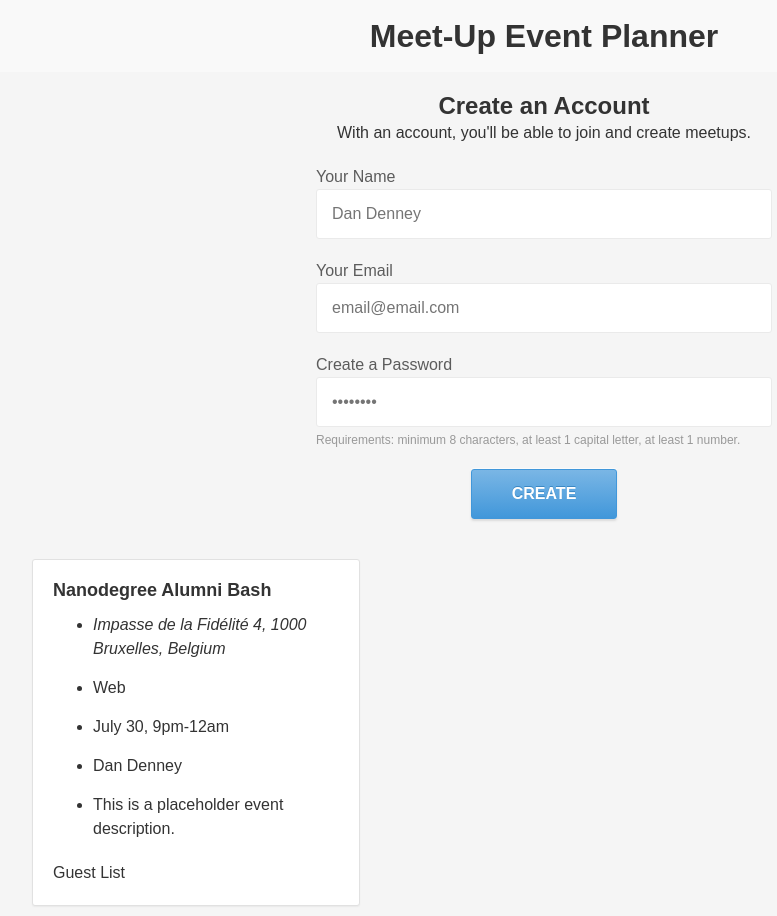
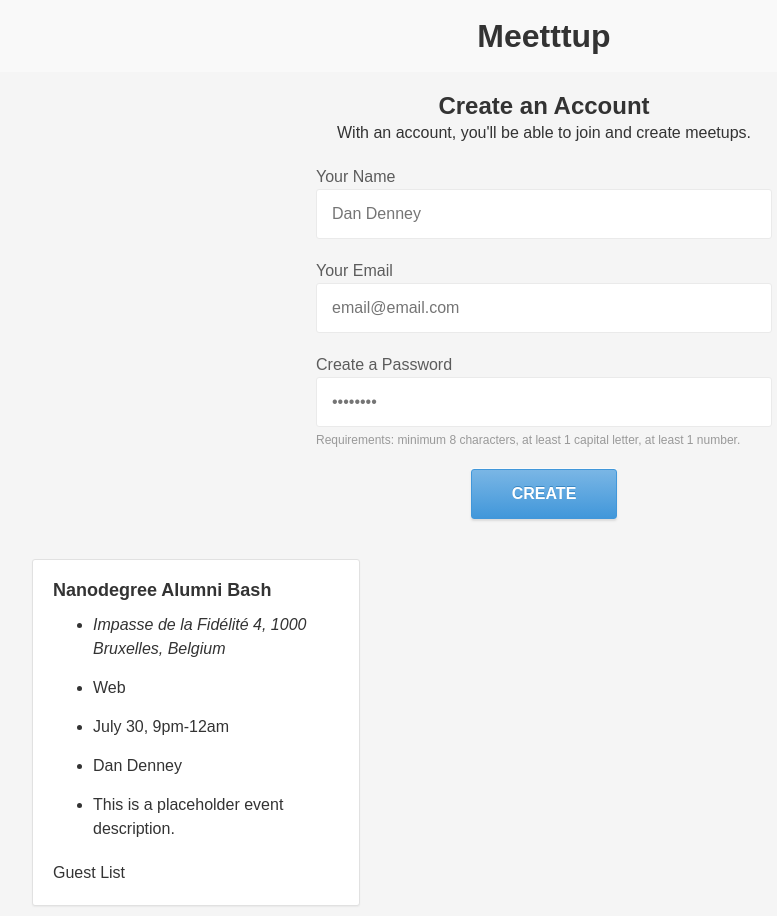
Before and after one commit to dandenney/project-one-meet-up-event-planner, a plain HTML site: page dist/index.html in a window 1280 px wide. Shown: the whole page, without its empty margins (96-873 px from the left). Drawn offline with Linux system fonts and the light colour scheme; no server answers; a web font is replaced by a local one.

Commit message:
feat: Change app name to Meetttup

```diff
--- a/dist/index.html
+++ b/dist/index.html
@@ -10,7 +10,7 @@
   <body class='body'>
 
     <header>
-      <h1 class='lh1 tac'>Meet-Up Event Planner</h1>
+      <h1 class='lh1 tac'>Meetttup</h1>
     </header>
 
       <section class='row'>
```
Also changed, not shown: index.html (+1 -1 lines).
